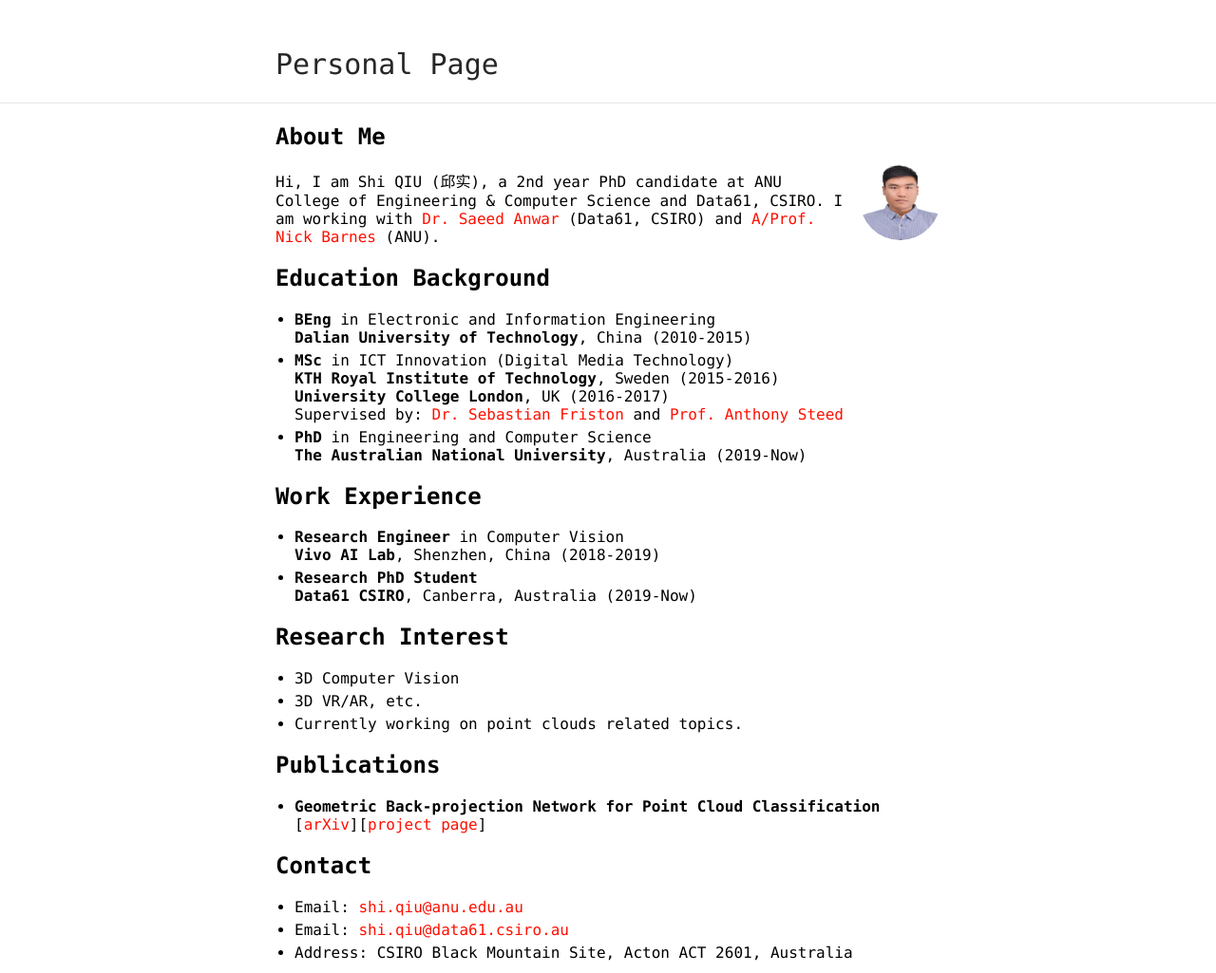
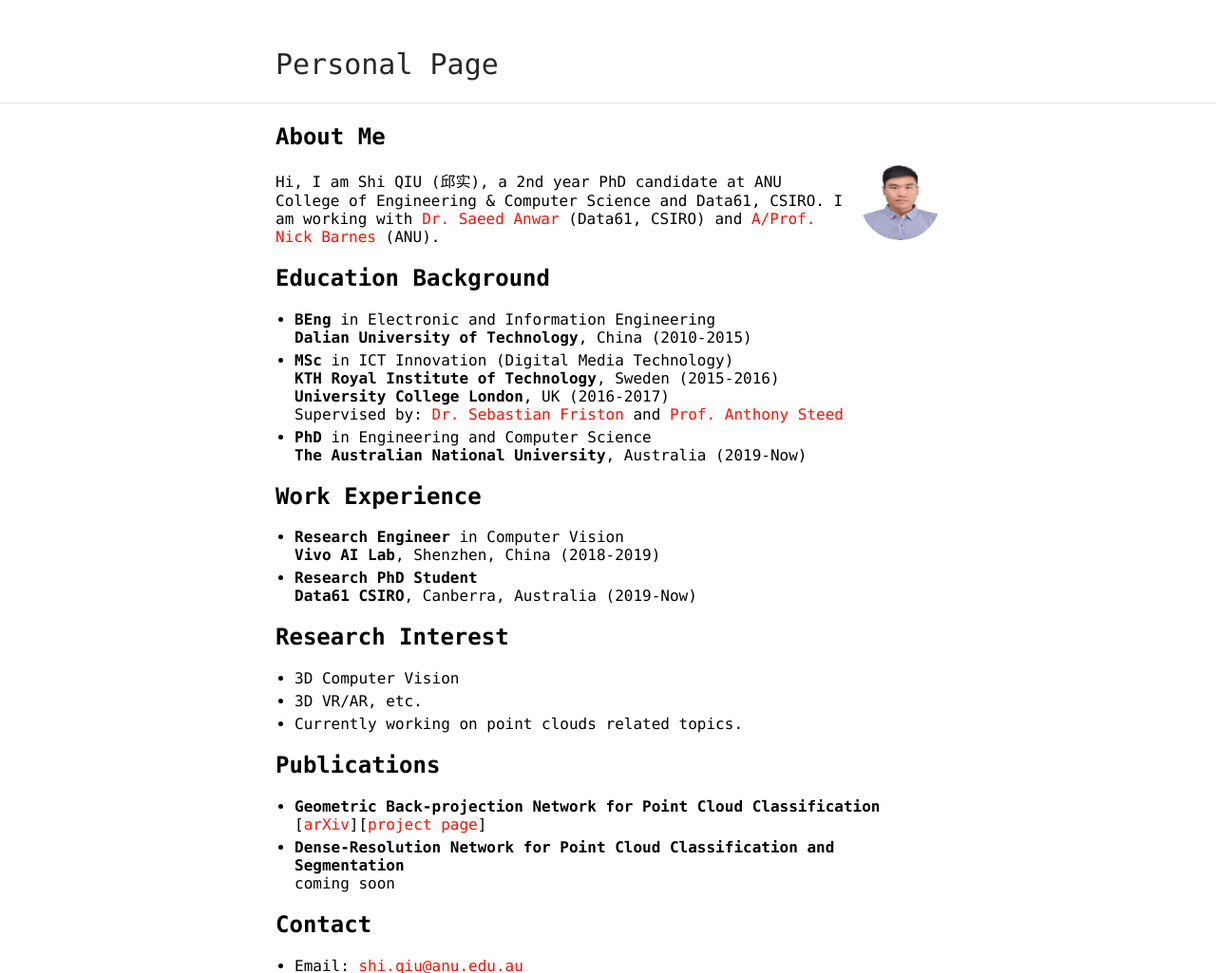
Before and after one commit to ShiQiu0419/ShiQiu0419.github.io, a Jekyll site: the page built from index.md, in a window 1280 px wide, cut to the strip 0-1025 px from the top of the page. Shown: the whole strip at 95% size. Built offline with Jekyll 4.4.1, drawn with Linux system fonts in a browser that asks for light colours; our own code applies the rules of GitHub Pages for plain Markdown files.

Commit message:
Update index.md

```diff
--- a/index.md
+++ b/index.md
@@ -31,6 +31,8 @@
 ## Publications
 * **Geometric Back-projection Network for Point Cloud Classification**
 [[arXiv](https://arxiv.org/abs/1911.12885)][[project page](https://github.com/ShiQiu0419/GFNet)]
+* **Dense-Resolution Network for Point Cloud Classification and Segmentation**
+coming soon
 
 ## Contact
 * Email: [shi.qiu@anu.edu.au](mailto:shi.qiu@anu.edu.au)
```
